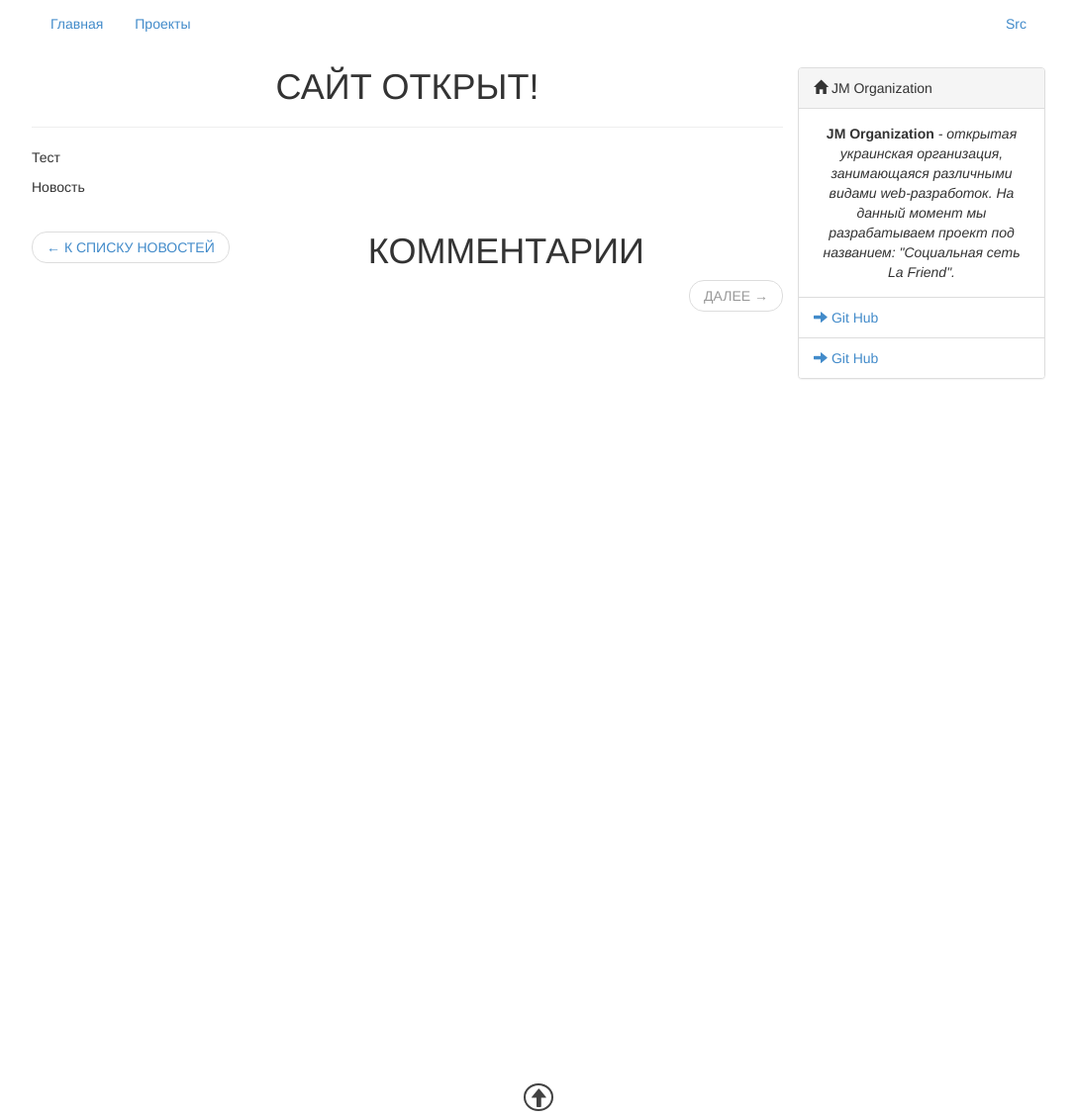
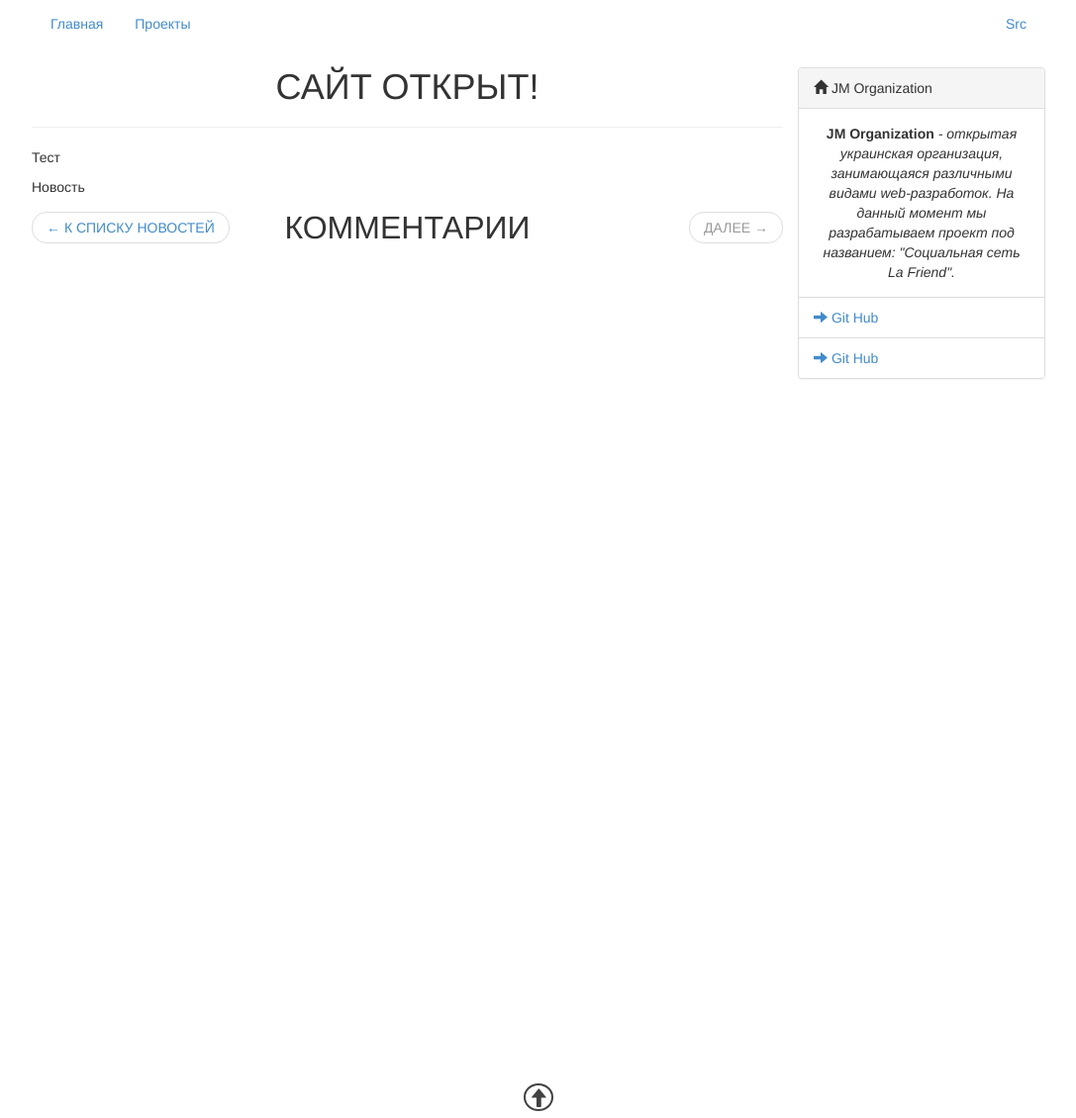
Before and after one commit to jm-organization/jm-organization.github.io, a Jekyll site: the page built from _posts/2017-06-20-relesed-site.md, in a window 1280 px wide and 1130 px high. Shown: the whole window at 99% size, without its empty margins (96-1183 px from the left). Built offline with Jekyll 4.4.1, drawn with Linux system fonts in a browser that asks for light colours; our own code applies the rules of GitHub Pages for plain Markdown files; comment, search, counter and statistics services are not loaded.

Commit message:
Изменён заголовок коментариев

```diff
--- a/_layouts/post.html
+++ b/_layouts/post.html
@@ -12,7 +12,7 @@ title: page.title
     <div class="jm-comments-title">
         <ul class="jm-pager pager">
             <li class="previous"><a href="/#news">&larr; К списку новостей</a></li>
-            <li class="jm-comments-title"><h1>Комментарии</h1></li>
+            <li class="jm-comments-title">Комментарии</li>
             <li class="next disabled"><a href="/#">Далее  &rarr;</a></li>
         </ul>
     </div>
--- a/assets/css/main.css
+++ b/assets/css/main.css
@@ -121,6 +121,13 @@ li {
       margin-bottom: 15px; }
     .page-width .page-content .jm-comments-title .jm-pager {
       margin: 15px 0; }
+      .page-width .page-content .jm-comments-title .jm-pager li.jm-comments-title {
+        position: absolute;
+        width: 100%;
+        left: 0;
+        height: 32px;
+        line-height: 32px;
+        font-size: 32px; }
     .page-width .page-content .jm-pagination {
       text-align: center; }
   .page-width .jm-sidebar {
```
Also changed, not shown: assets/css/main.sass (+7 -0 lines).
